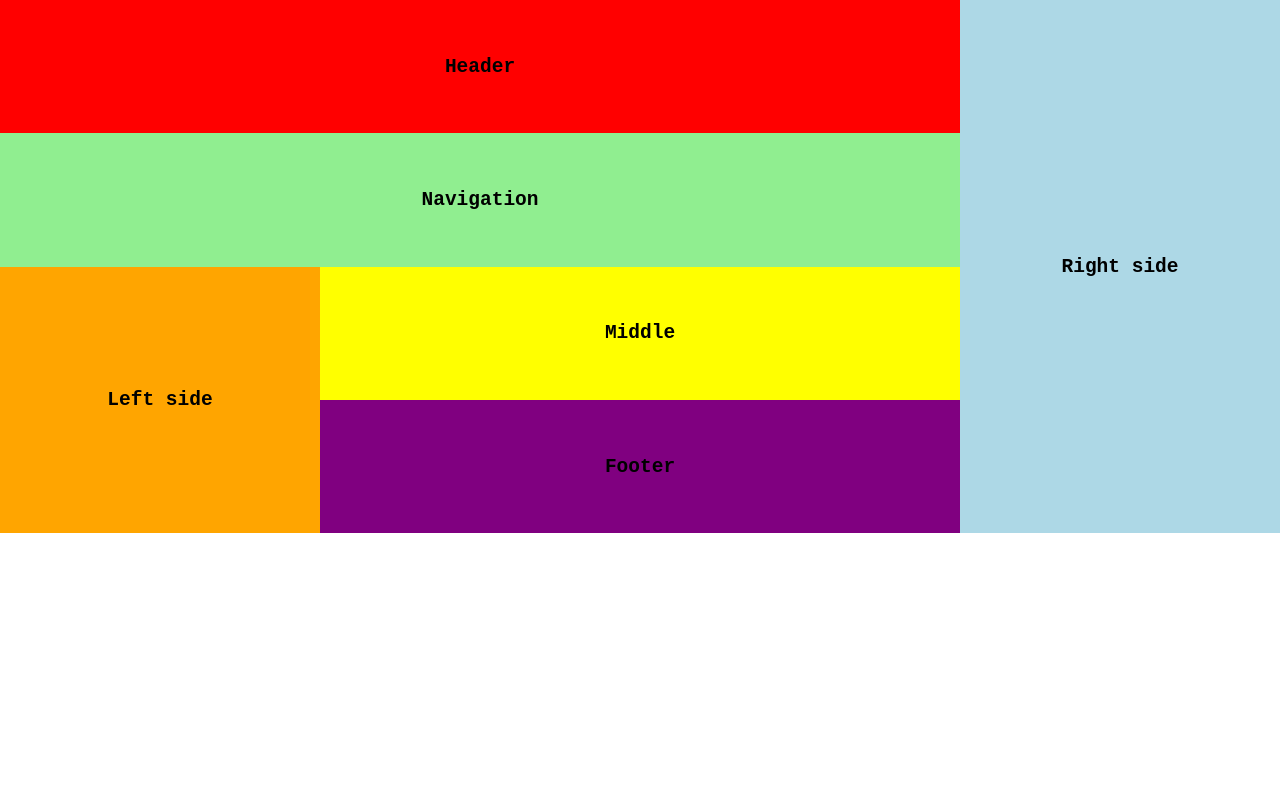
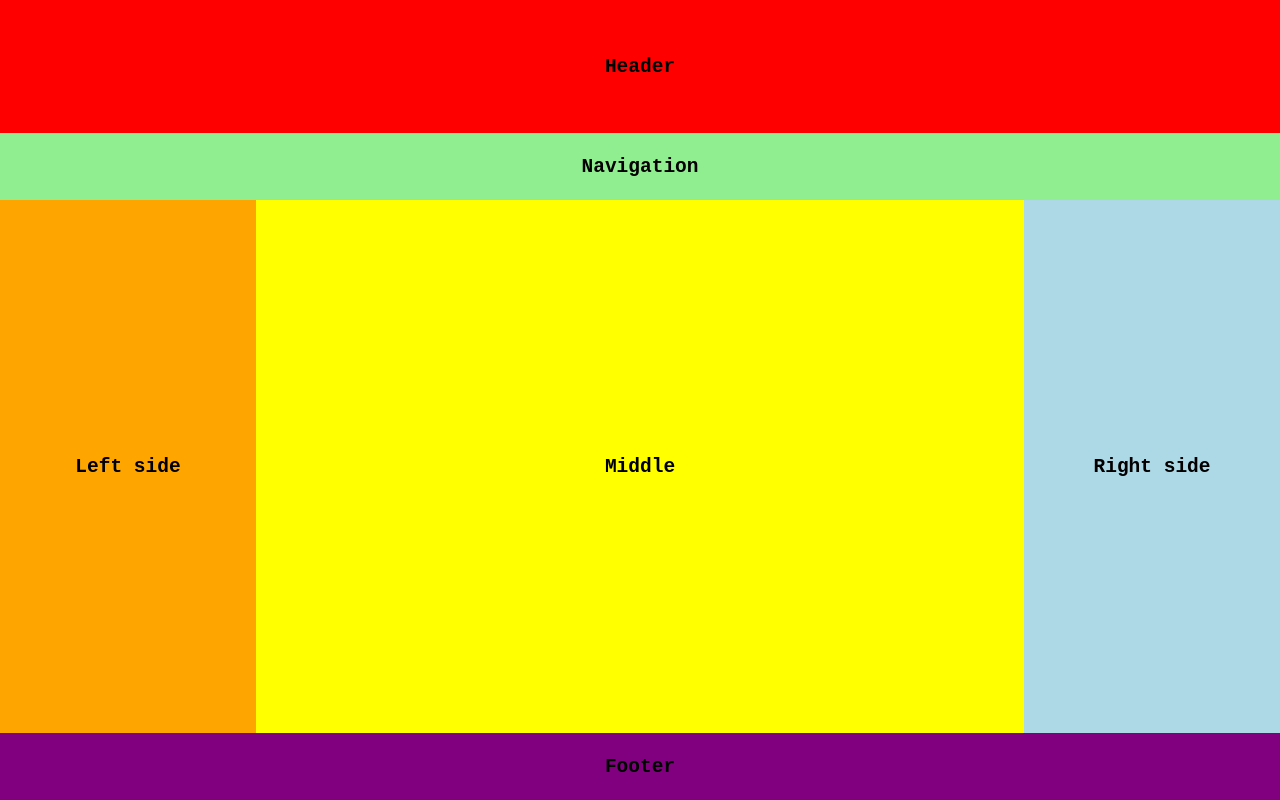
Before and after one commit to mikolajszymczuk1/css-grid-basic, a plain HTML site: page index.html in a window 1280 px wide. Drawn offline with Linux system fonts and the light colour scheme.

Commit message:
Dokończenie projektu pokazowo/ćwiczeniowego

```diff
--- a/index.html
+++ b/index.html
@@ -9,7 +9,8 @@
     <meta name="viewport" content="width=device-width, initial-scale=1.0" />
 
     <!-- CSS files. -->
-    <link rel="stylesheet" type="text/css" href="style.css" />
+    <!-- <link rel="stylesheet" type="text/css" href="style.css" /> -->
+    <link rel="stylesheet" type="text/css" href="style2.css" />
 </head>
 
 <body>
--- a/style.css
+++ b/style.css
@@ -14,9 +14,11 @@ body {
 
 .container {
     display: grid;
-    grid-template-columns: [col-line1] 1fr [col-line2] 1fr [col-line3] 1fr [col-line4] 1fr [col-line5];
-    grid-template-rows: [row-line1] 1fr [row-line2] 1fr [row-line3] 1fr [row-line4] 1fr [row-line5] 1fr [row-line6] 1fr [row-line7];
-    height: 100vh
+    grid-template-columns: [col-line1] 1fr [col-line2] 1fr
+                           [col-line3] 1fr [col-line4] 1fr [col-line5];
+    grid-template-rows: [row-line1] 1fr [row-line2] 1fr [row-line3] 4fr [row-line4] 1fr
+                        [row-line5] 2fr [row-line6] 1fr [row-line7] 1fr [row-line8];
+    height: 100vh;
 }
 
 .container div {
@@ -28,43 +30,79 @@ body {
 
 .item1 {
     background-color: red;
-    grid-column: col-line1 / col-line4;
+    grid-column: col-line1 / col-line5;
     grid-row: row-line1 / row-line2;
 }
 
 .item2 {
     background-color: lightgreen;
-    grid-column: col-line1 / col-line4;
+    grid-column: col-line1 / col-line5;
     grid-row: row-line2 / row-line3;
 }
 
 .item3 {
     background-color: orange;
     grid-column: col-line1 / col-line2;
-    grid-row: row-line3 / row-line5;
+    grid-row: row-line3 / row-line8;
 }
 
 .item4 {
     background-color: yellow;
     grid-column: col-line2 / col-line4;
-    grid-row: row-line3 / row-line4;
+    grid-row: row-line3 / row-line7;
 }
 
 .item5 {
     background-color: lightblue;
     grid-column: col-line4 / col-line5;
-    grid-row: row-line1 / row-line5;
+    grid-row: row-line3 / row-line8;
 }
 
 .item6 {
     background-color: purple;
     grid-column: col-line2 / col-line4;
-    grid-row: row-line4 / row-line5;
+    grid-row: row-line7 / row-line8;
 }
 
 /* For mobile styles. */
-@media screen and (max-height: 425px) {
-    .container {
+@media screen and (max-width: 425px) {
+    .container div {
+        grid-column: col-line1 / col-line5;
+    }
 
+    .item3 {
+        grid-row: row-line6 / row-line7;
+    }
+
+    .item4 {
+        grid-row: row-line3 / row-line5;
+    }
+
+    .item5 {
+        grid-row: row-line5 / row-line6;
     }
 }
+
+@media screen and (max-width: 768px) {
+    .item2,
+    .item6 {
+        grid-column: col-line1 / col-line5;
+    }
+
+    .item4,
+    .item5 {
+        grid-column: col-line2 / col-line5;
+    }
+
+    .item3 {
+        grid-row: row-line3 / row-line7;
+    }
+
+    .item4 {
+        grid-row: row-line3 / row-line5;
+    }
+
+    .item5 {
+        grid-row: row-line5 / row-line7;
+    }
+}
--- /dev/null
+++ b/style2.css
@@ -0,0 +1,89 @@
+* {
+    margin: 0;
+    padding: 0;
+    box-sizing: border-box;
+}
+
+body {
+    font-family: monospace;
+    font-weight: bold;
+    font-size: 1.5em;
+}
+
+/* --------------------------------- */
+
+.container {
+    display: grid;
+    height: 100vh;
+    grid-template-rows: 0.5fr 0.8fr 4fr 2fr 2fr 0.5fr;
+    grid-template-areas:
+    "header"
+    "nav"
+    "mid"
+    "left-side"
+    "right-side"
+    "footer";
+}
+
+.container div {
+    padding: 10px;
+    display: flex;
+    justify-content: center;
+    align-items: center;
+}
+
+.item1 {
+    background-color: red;
+    grid-area: header;
+}
+
+.item2 {
+    background-color: lightgreen;
+    grid-area: nav;
+}
+
+.item3 {
+    background-color: orange;
+    grid-area: left-side;
+}
+
+.item4 {
+    background-color: yellow;
+    grid-area: mid;
+}
+
+.item5 {
+    background-color: lightblue;
+    grid-area: right-side;
+}
+
+.item6 {
+    background-color: purple;
+    grid-area: footer;
+}
+
+/* For mobile styles. */
+@media screen and (min-width: 426px) {
+    .container {
+        grid-template-columns: 1fr 4fr;
+        grid-template-rows: 0.5fr 0.8fr 4fr 1fr 0.5fr;
+        grid-template-areas:
+        "header header"
+        "nav nav"
+        "left-side mid"
+        "left-side right-side"
+        "footer footer";
+    }
+}
+
+@media screen and (min-width: 769px) {
+    .container {
+        grid-template-rows: 1fr 0.5fr 4fr 0.5fr;
+        grid-template-columns: 1fr 3fr 1fr;
+        grid-template-areas:
+        "header header header"
+        "nav nav nav"
+        "left-side mid right-side"
+        "footer footer footer";
+    }
+}
```
